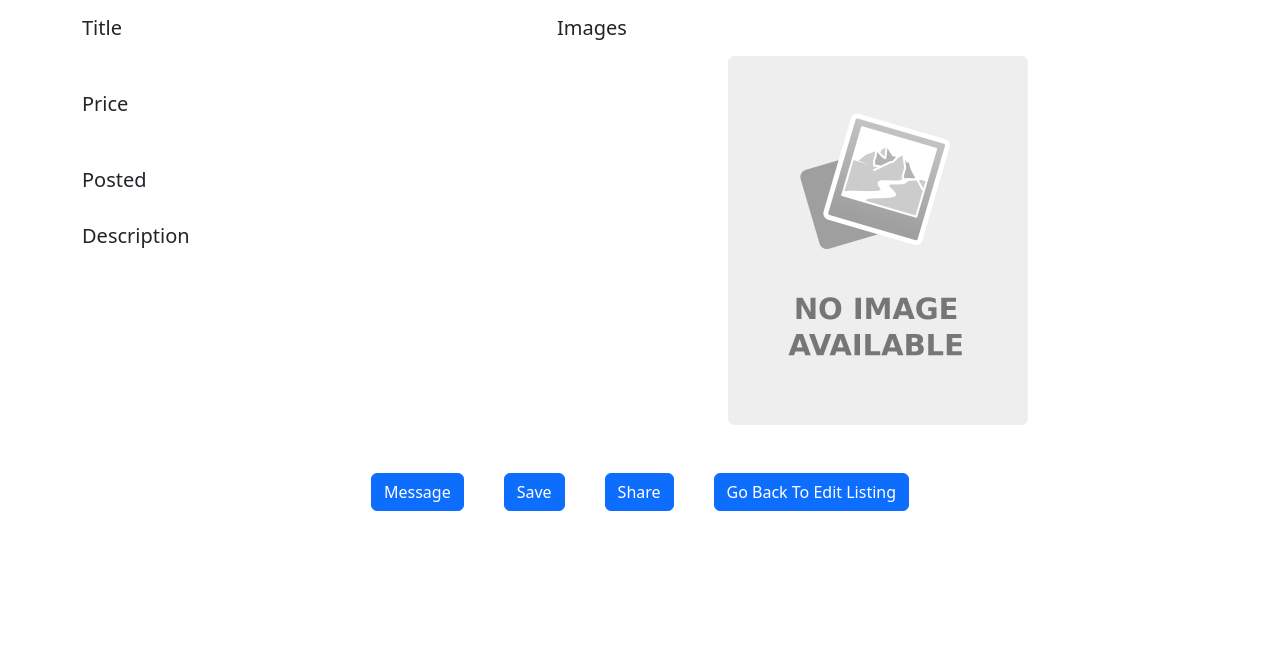
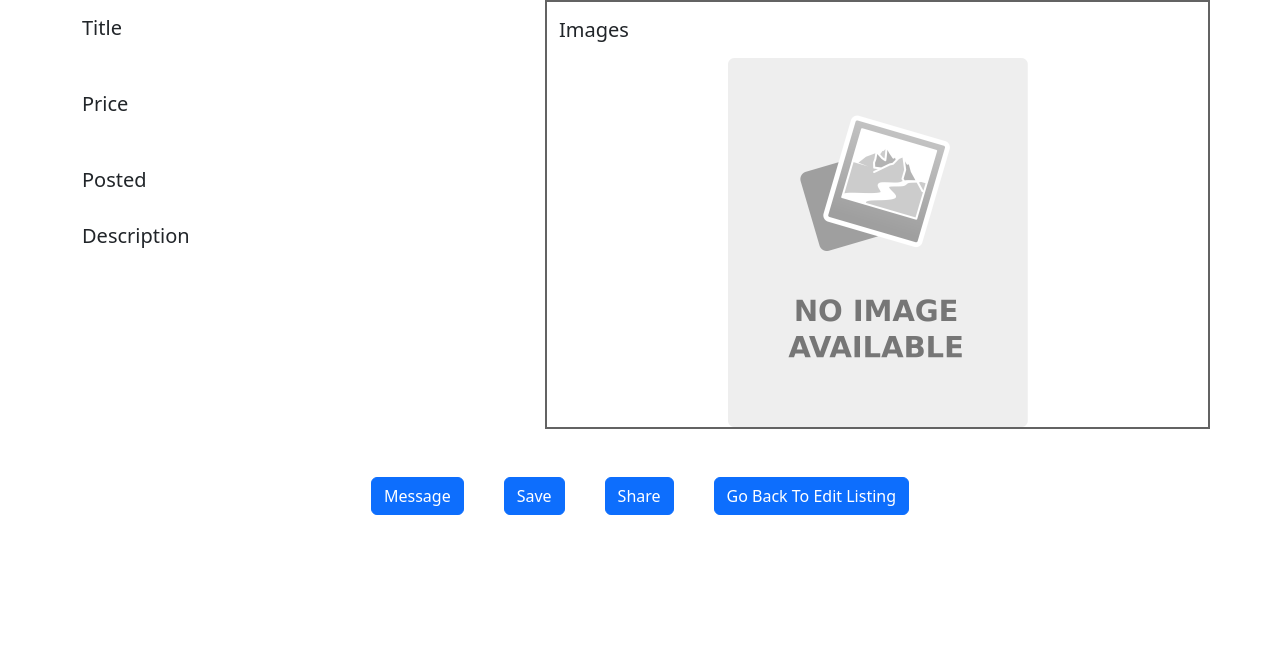
Before and after one commit to KagaSumi/Student-Sales, a Flask app: template templates/preview_listing.html in a window 1280 px wide. Shown: the part 56-725 px from the top of the page. Run offline with Flask 3, Linux system fonts and the light colour scheme; the template is opened without the code that fills it, so the values that code supplies are empty.

Commit message:
Add border for caro images

```diff
--- a/static/css/preview_listing.css
+++ b/static/css/preview_listing.css
@@ -44,7 +44,6 @@
     display: flex;
     justify-content: center;
 }
-
 .button-link {
     margin: 10px;
     padding: 10px;
@@ -56,6 +55,7 @@
 
 .caroImages {
     flex-grow: 1;
+    border: 2px solid #0000009c;
 }
 
 .carousel-item img {
@@ -65,6 +65,7 @@
     height: auto;
     object-fit: contain;
 }
+
 
 button.carousel-control-prev:hover, button.carousel-control-next:hover {
     background-color: rgba(179, 179, 179, 0.404);
--- a/static/css/view_listing.css
+++ b/static/css/view_listing.css
@@ -66,6 +66,7 @@
 }
 
 .caroImages {
+    border: 2px solid #0000009c;
     flex-grow: 1;
 }
 
```
